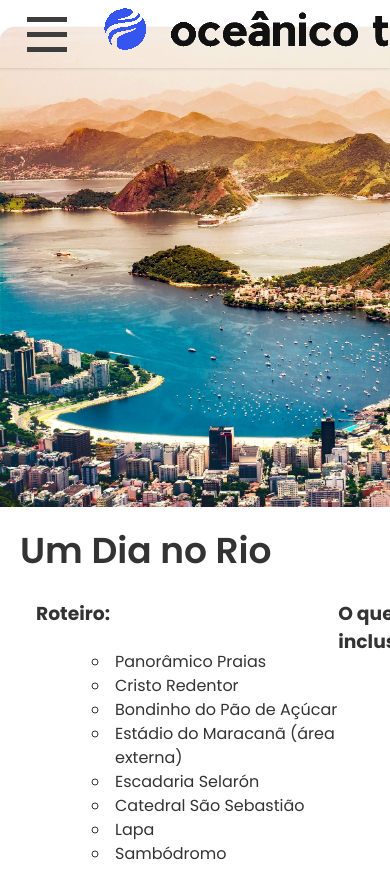
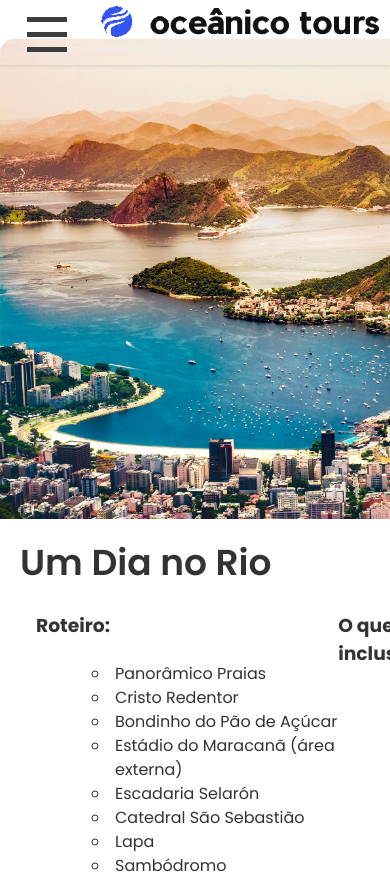
Before and after one commit to jpsdasnake/OceanicoTours, a plain HTML site: page index.html in a window 390 px wide. Shown: the top 881 px of the page. Drawn offline with Linux system fonts and the light colour scheme.

Commit message:
mobile optimization

```diff
--- a/style.css
+++ b/style.css
@@ -19,6 +19,13 @@ body {
   top: 0;
   width: 100%;
   box-shadow: 0 1px 3px rgba(0, 0, 0, 0.12);
+}
+
+.header-img {
+  width: auto;
+  height: auto;
+  max-width: 100%;
+  max-height: 90%;
 }
 
 a {
@@ -121,6 +128,10 @@ a {
   transition: all 0.3s ease;
 }
 
+.tours {
+  flex-wrap: wrap;
+}
+
 .article {
   display: grid;
   border-radius: 15px;
@@ -146,7 +157,7 @@ a {
 }
 
 .first-article {
-  margin-top: 7%;
+  margin-top: 10%;
 }
 
 .article-img {
```
